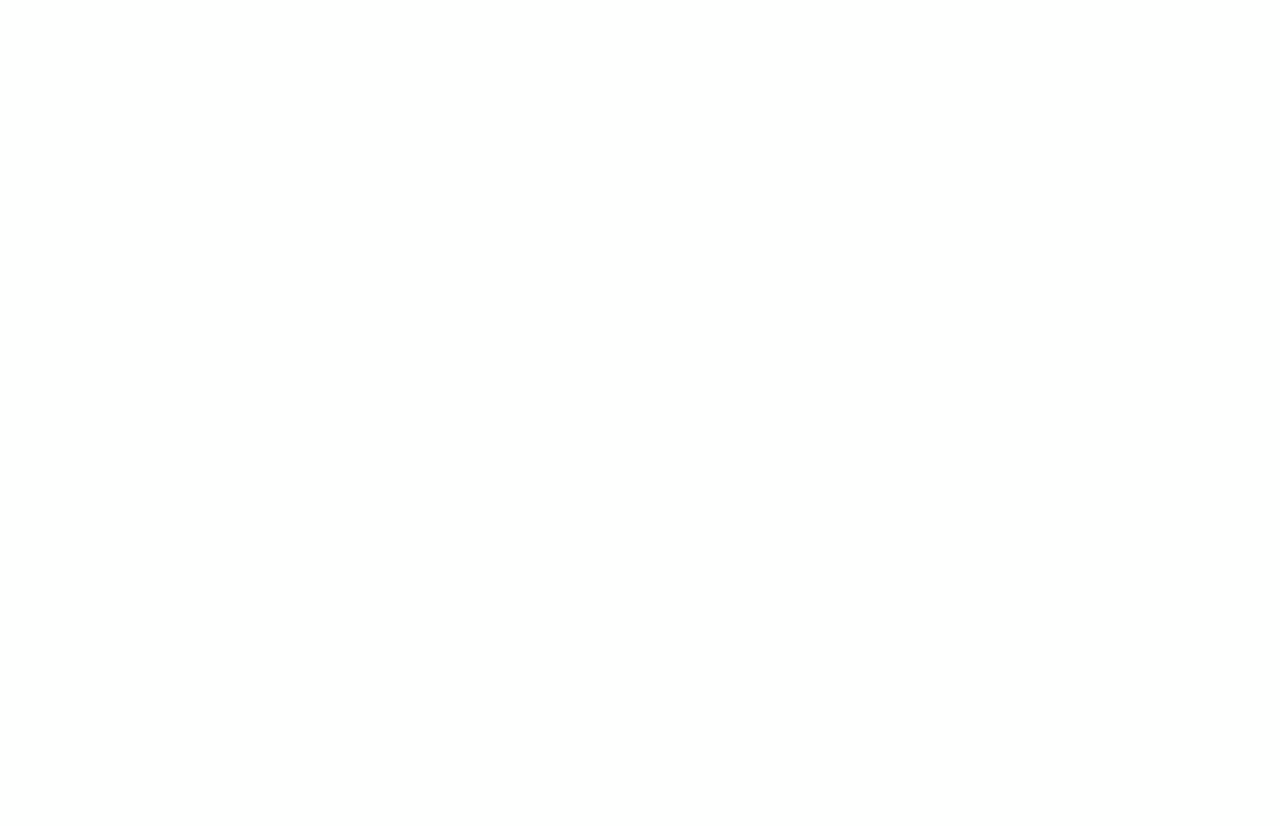
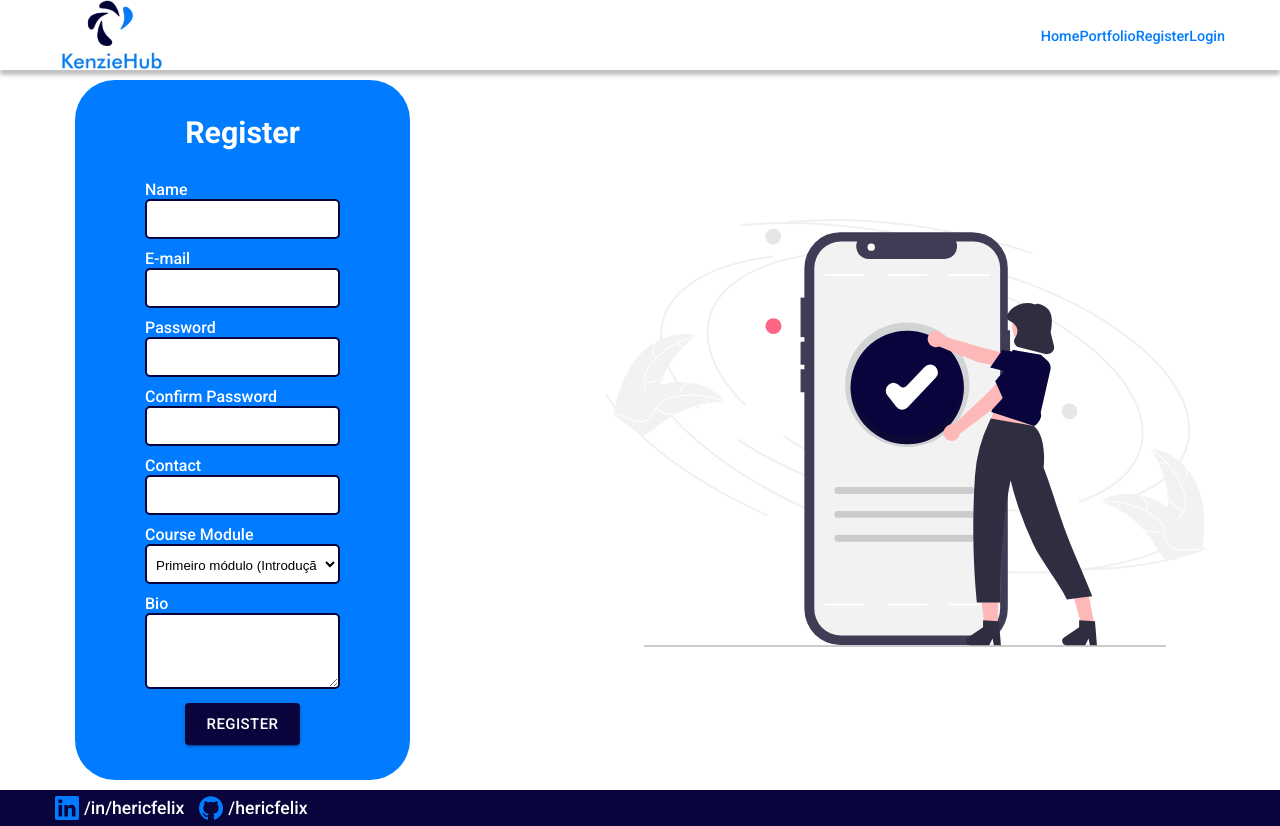
Before and after one commit to Kenzie-Academy-Brasil-Developers/kenzie-hub-hericfelix, a React (Create React App) app: page /register in a window 1280 px wide. Before the commit the page ends 800 px from the top, so only its background shows below. Built offline with nearby package versions, Linux system fonts and the light colour scheme.

Commit message:
feat: Register page added

```diff
--- a/public/index.html
+++ b/public/index.html
@@ -29,7 +29,7 @@
       rel="stylesheet"
       href="https://fonts.googleapis.com/css?family=Roboto:300,400,500,700&display=swap"
     />
-    <title>React App</title>
+    <title>KenzieHub</title>
   </head>
   <body>
     <noscript>You need to enable JavaScript to run this app.</noscript>
--- a/src/components/Footer/style.js
+++ b/src/components/Footer/style.js
@@ -2,11 +2,7 @@
 
 export const Container = styled.div`
   width: 100%;
-  position: absolute;
-  bottom: 0;
-  left: 50%;
   height: 50px;
-  transform: translatex(-50%);
   background-color: var(--dark-blue);
   padding: 6px;
   div {
--- a/src/components/Input/style.js
+++ b/src/components/Input/style.js
@@ -3,6 +3,7 @@
 export const Container = styled.div`
   text-align: left;
   color: var(--white);
+  margin-bottom: 10px;
   p {
     background-color: transparent;
     font-weight: 500;
--- a/src/pages/Home/style.js
+++ b/src/pages/Home/style.js
@@ -4,7 +4,7 @@
   display: flex;
   flex-direction: column;
   align-items: center;
-  height: calc(100vh - 50px);
+  height: 100vh;
 `;
 
 export const Background = styled.div`
@@ -30,6 +30,7 @@
   display: flex;
   justify-content: center;
   align-items: center;
+  padding: 0 20px;
   figure {
     display: none;
   }
--- a/src/pages/Login/style.js
+++ b/src/pages/Login/style.js
@@ -4,7 +4,7 @@
   display: flex;
   flex-direction: column;
   align-items: center;
-  height: calc(100vh - 50px);
+  height: 100vh;
 `;
 
 export const Content = styled.div`
--- a/src/pages/Register/index.js
+++ b/src/pages/Register/index.js
@@ -1,5 +1,103 @@
+import Footer from "../../components/Footer";
+import Header from "../../components/Header";
+import Input from "../../components/Input";
+import registerFigure from "../../assets/registerFigure.svg";
+import { Container, Content, Form, SelectBox, TextAreaBox } from "./style";
+import { Button } from "@mui/material";
+import { useForm } from "react-hook-form";
+import * as yup from "yup";
+import { yupResolver } from "@hookform/resolvers/yup";
+import { useHistory } from "react-router";
+
 const Register = () => {
-  return <div></div>;
+  const history = useHistory();
+
+  const schema = yup.object().shape({
+    name: yup.string().required(),
+    email: yup.string().email("Invalid E-mail").required(),
+    password: yup
+      .string()
+      .min("6", "Must have at least 6 characters")
+      .required(),
+    confirm_password: yup
+      .string()
+      .oneOf([yup.ref("password")])
+      .required(),
+    contact: yup.string().required(),
+    course_module: yup.string().required(),
+    bio: yup.string().required(),
+  });
+
+  const {
+    register,
+    handleSubmit,
+    formState: { errors },
+  } = useForm({ resolver: yupResolver(schema) });
+
+  const handleRegister = (data) => {
+    console.log(data);
+    history.push("/login");
+  };
+
+  return (
+    <Container>
+      <Header />
+      <Content>
+        <Form onSubmit={handleSubmit(handleRegister)}>
+          <h2>Register</h2>
+          <Input register={register} name="name" label="Name" />
+          <Input register={register} name="email" label="E-mail" />
+          <Input
+            type="password"
+            register={register}
+            name="password"
+            label="Password"
+          />
+          <Input
+            type="password"
+            register={register}
+            name="confirm_password"
+            label="Confirm Password"
+          />
+          <Input register={register} name="contact" label="Contact" />
+          <SelectBox>
+            <p>Course Module</p>
+            <select {...register("course_module")}>
+              <option value="Primeiro módulo (Introdução ao Frontend)">
+                Primeiro módulo (Introdução ao Frontend)
+              </option>
+              <option value="Segundo módulo (Frontend Avançado)">
+                Segundo módulo (Frontend Avançado)
+              </option>
+              <option value="Terceiro módulo (Introdução ao Backend)">
+                Terceiro módulo (Introdução ao Backend)
+              </option>
+              <option value="Quarto módulo (Backend Avançado)">
+                Quarto módulo (Backend Avançado)
+              </option>
+            </select>
+          </SelectBox>
+          <TextAreaBox>
+            <p>Bio</p>
+            <textarea rows="4" {...register("bio")}></textarea>
+          </TextAreaBox>
+          <Button
+            size="large"
+            variant="contained"
+            type="submit"
+            color="secondary"
+          >
+            Register
+          </Button>
+        </Form>
+        <figure>
+          <img src={registerFigure} alt="registerFigure.svg" />
+          <figcaption>registerFigure.svg</figcaption>
+        </figure>
+      </Content>
+      <Footer />
+    </Container>
+  );
 };
 
 export default Register;
--- /dev/null
+++ b/src/pages/Register/style.js
@@ -0,0 +1,93 @@
+import styled from "styled-components";
+
+export const Container = styled.div`
+  display: flex;
+  flex-direction: column;
+  align-items: center;
+  height: 100vh;
+`;
+
+export const Content = styled.div`
+  width: 100%;
+  max-width: 1170px;
+  flex: 1;
+  display: flex;
+  justify-content: center;
+  align-items: center;
+  padding: 0 20px;
+  figure {
+    display: none;
+  }
+
+  button {
+    color: var(--white);
+  }
+  @media (min-width: 768px) {
+    justify-content: space-between;
+    figure {
+      display: block;
+      background-color: transparent;
+      img {
+        width: 600px;
+      }
+    }
+  }
+`;
+
+export const Form = styled.form`
+  background-color: var(--light-blue);
+  width: 335px;
+  border-radius: 40px;
+  color: var(--white);
+  padding: 35px;
+  display: flex;
+  flex-direction: column;
+  justify-content: space-between;
+  align-items: center;
+  h2 {
+    background-color: transparent;
+    font-weight: 600;
+    font-size: 1.9rem;
+    margin-bottom: 30px;
+  }
+  :nth-child(1n) {
+    margin-bottom: 10px;
+  }
+`;
+
+export const SelectBox = styled.div`
+  text-align: left;
+  color: var(--white);
+  margin-bottom: 10px;
+  p {
+    background-color: transparent;
+    font-weight: 500;
+  }
+  select {
+    border-radius: 5px;
+    border: 2px solid var(--dark-blue);
+    background-color: var(--white);
+    padding: 5px;
+    padding-top: 7px;
+    width: 195px;
+    height: 40px;
+  }
+`;
+
+export const TextAreaBox = styled.div`
+  text-align: left;
+  color: var(--white);
+  margin-bottom: 10px;
+  p {
+    background-color: transparent;
+    font-weight: 500;
+  }
+  textarea {
+    border-radius: 5px;
+    border: 2px solid var(--dark-blue);
+    background-color: var(--white);
+    padding: 5px;
+    padding-top: 7px;
+    width: 195px;
+  }
+`;
```
